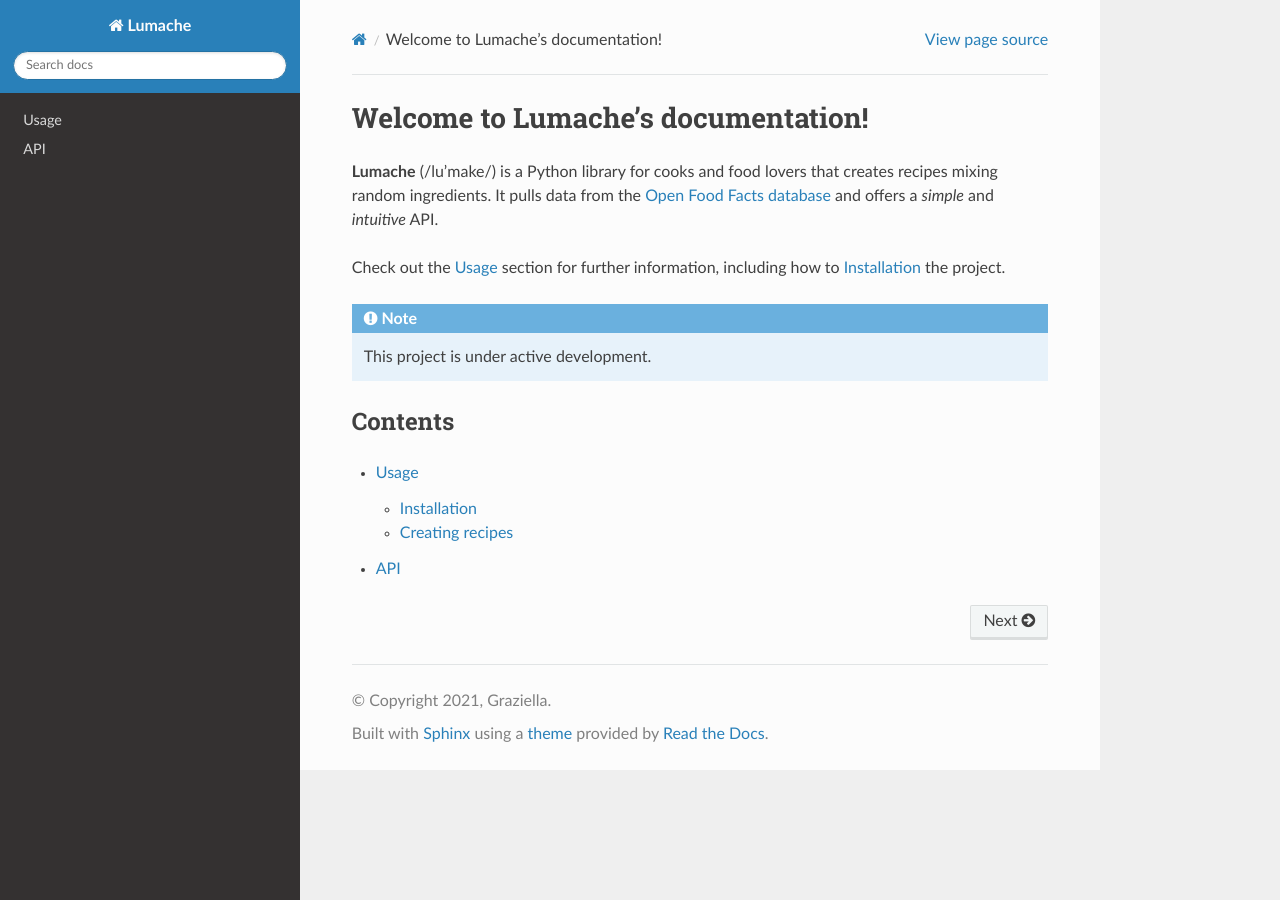
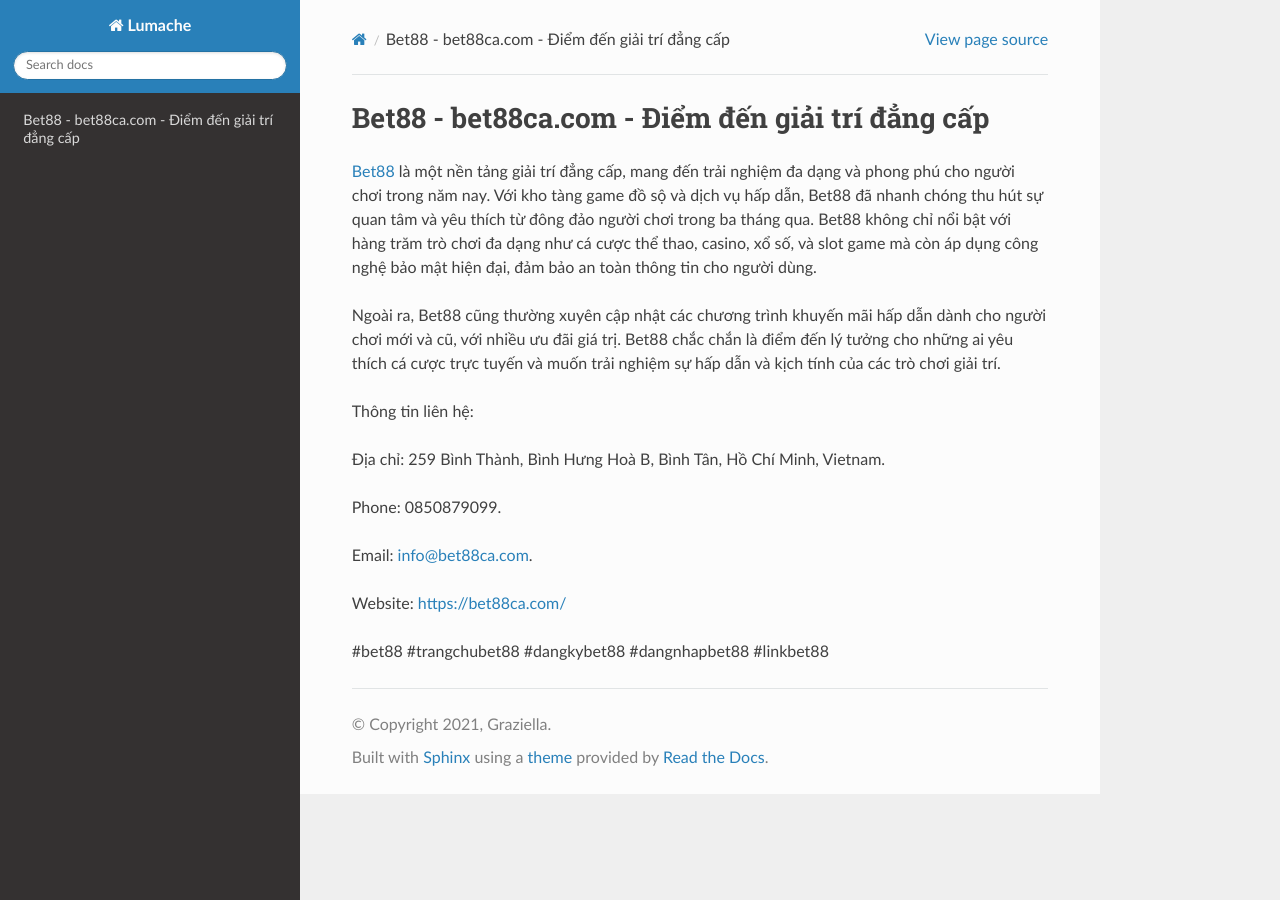
Before and after one commit to p8ebermouc/bet88cacom, a Sphinx documentation site: the page built from docs/source/index.rst, in a window 1280 px wide. Built offline with Sphinx 7.4.7 and the Read the Docs theme 3.1.0, drawn with Linux system fonts in a browser that asks for light colours.

Commit message:
Update index.rst

```diff
--- a/docs/source/index.rst
+++ b/docs/source/index.rst
@@ -1,22 +1,18 @@
-Welcome to Lumache's documentation!
+Bet88 - bet88ca.com - Điểm đến giải trí đẳng cấp
 ===================================
 
-**Lumache** (/lu'make/) is a Python library for cooks and food lovers
-that creates recipes mixing random ingredients.
-It pulls data from the `Open Food Facts database <https://world.openfoodfacts.org/>`_
-and offers a *simple* and *intuitive* API.
+`Bet88 <https://bet88ca.com/>`_ là một nền tảng giải trí đẳng cấp, mang đến trải nghiệm đa dạng và phong phú cho người chơi trong năm nay. Với kho tàng game đồ sộ và dịch vụ hấp dẫn, Bet88 đã nhanh chóng thu hút sự quan tâm và yêu thích từ đông đảo người chơi trong ba tháng qua. Bet88 không chỉ nổi bật với hàng trăm trò chơi đa dạng như cá cược thể thao, casino, xổ số, và slot game mà còn áp dụng công nghệ bảo mật hiện đại, đảm bảo an toàn thông tin cho người dùng.
 
-Check out the :doc:`usage` section for further information, including
-how to :ref:`installation` the project.
+Ngoài ra, Bet88 cũng thường xuyên cập nhật các chương trình khuyến mãi hấp dẫn dành cho người chơi mới và cũ, với nhiều ưu đãi giá trị. Bet88 chắc chắn là điểm đến lý tưởng cho những ai yêu thích cá cược trực tuyến và muốn trải nghiệm sự hấp dẫn và kịch tính của các trò chơi giải trí.
 
-.. note::
+Thông tin liên hệ:
 
-   This project is under active development.
+Địa chỉ: 259 Bình Thành, Bình Hưng Hoà B, Bình Tân, Hồ Chí Minh, Vietnam.
 
-Contents
---------
+Phone: 0850879099.
 
-.. toctree::
+Email: info@bet88ca.com.
 
-   usage
-   api
+Website: https://bet88ca.com/
+
+#bet88 #trangchubet88 #dangkybet88 #dangnhapbet88 #linkbet88
```
